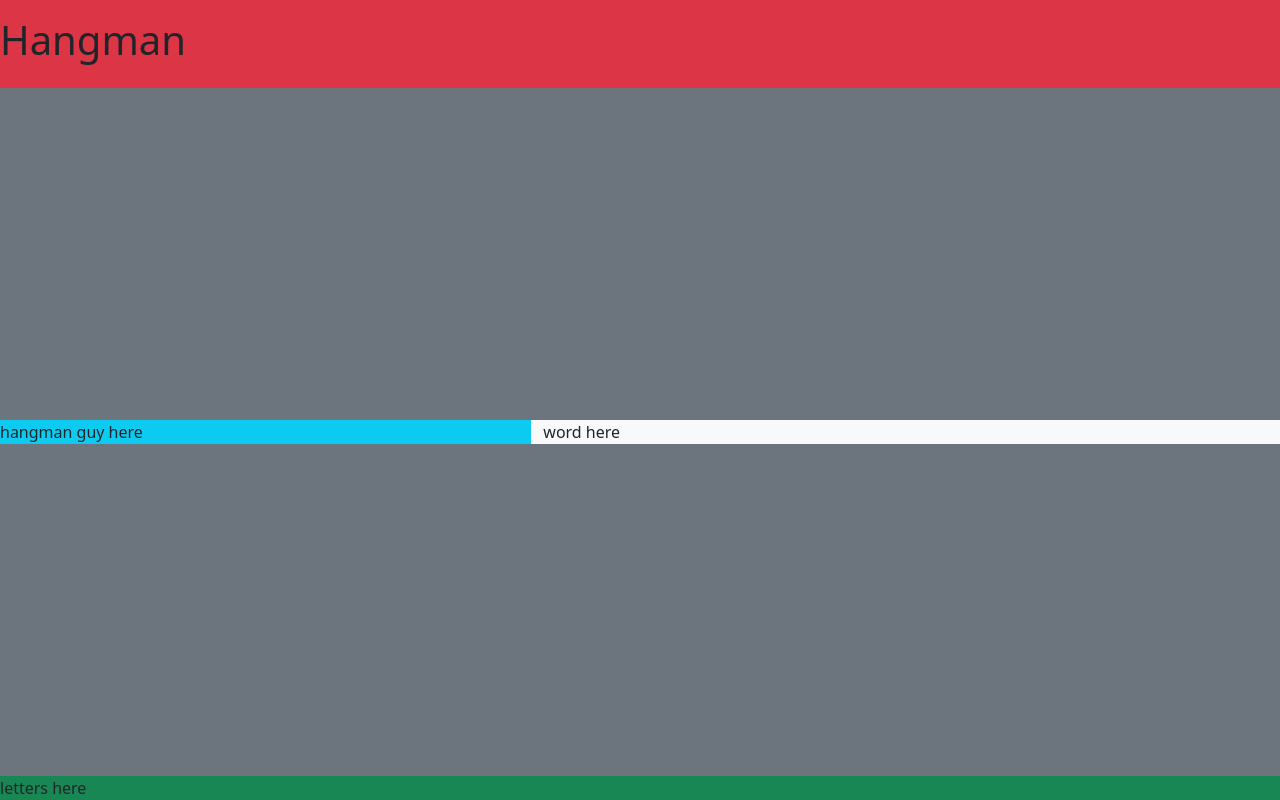
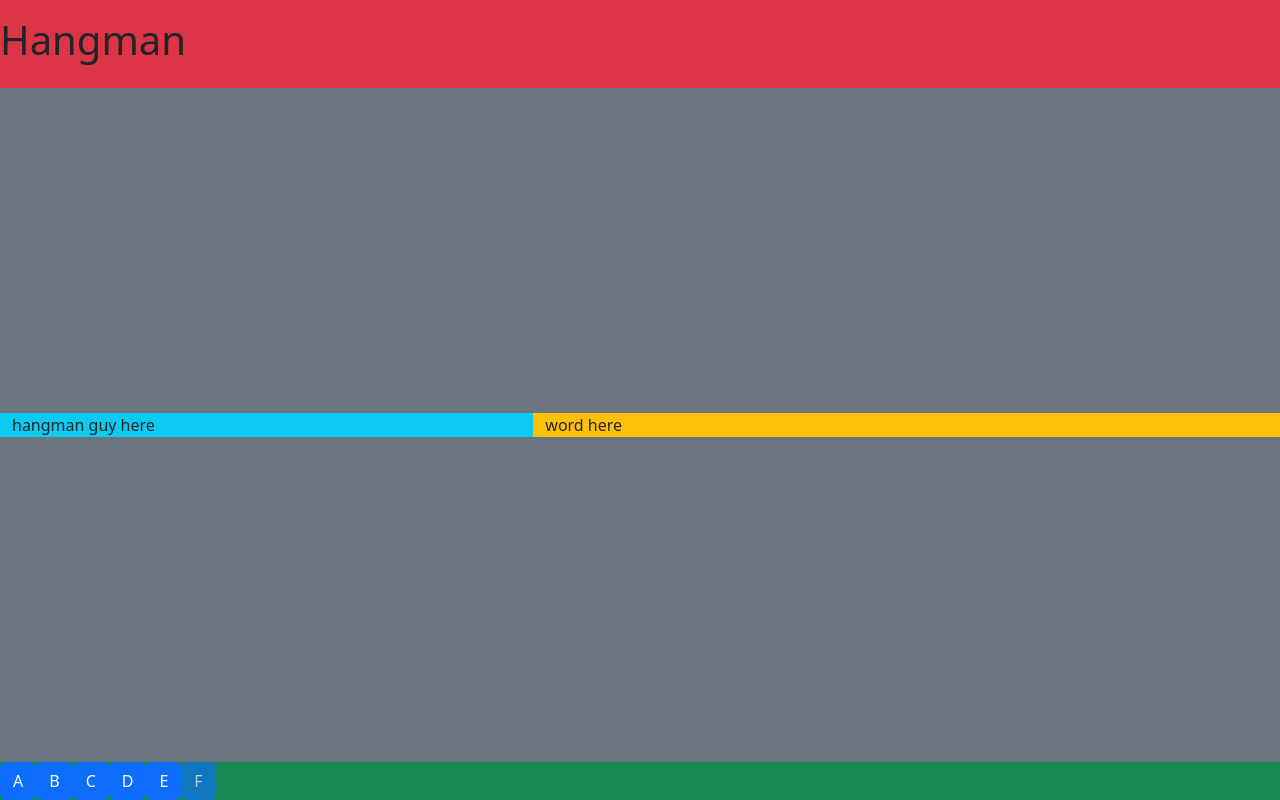
Before and after one commit to cmcaquilala/hangman-project, a React (Vite) app: page / in a window 1280 px wide. Built offline with nearby package versions, Linux system fonts and the light colour scheme.

Commit message:
added LetterButton components

```diff
--- a/src/App.tsx
+++ b/src/App.tsx
@@ -2,22 +2,38 @@ import { useState } from "react";
 import reactLogo from "./assets/react.svg";
 import viteLogo from "/vite.svg";
 import "bootstrap/dist/css/bootstrap.css";
+import LetterButton from "./components/LetterButton";
 
 function App() {
+  let letters = ["A", "B", "C", "D", "E"];
+
+  const pressLetter = function (letter: string) {
+    alert(letter);
+  };
+
   return (
     <div className="d-flex flex-column justify-content-between bg-secondary vh-100">
       <div className="bg-danger py-3">
         <h1>Hangman</h1>
       </div>
-
-      <div className="row">
+      <div className="row mx-0">
         <div className="col-5 bg-info">hangman guy here</div>
-
-        <div className="col-7 bg-light">word here</div>
+        <div className="col-7 bg-warning">word here</div>
       </div>
-
       <div className="bg-success">
-        <div>letters here</div>
+        {letters.map((letter) => (
+          <LetterButton
+            letter={letter}
+            isActive={true}
+            onClickHandler={() => pressLetter(letter)}
+          />
+        ))}
+        {/* remove later */}
+        <LetterButton
+          letter="F"
+          isActive={false}
+          onClickHandler={() => pressLetter("F")}
+        />
       </div>
     </div>
   );
--- /dev/null
+++ b/src/components/LetterButton.tsx
@@ -0,0 +1,23 @@
+interface Props {
+  letter: string;
+  isActive: boolean;
+  onClickHandler: () => void;
+}
+
+const LetterButton = ({ letter, isActive, onClickHandler }: Props) => {
+  if (!isActive) {
+    return (
+      <button className="btn btn-primary" disabled>
+        {letter}
+      </button>
+    );
+  }
+
+  return (
+    <button className="btn btn-primary" onClick={onClickHandler}>
+      {letter}
+    </button>
+  );
+};
+
+export default LetterButton;
```
